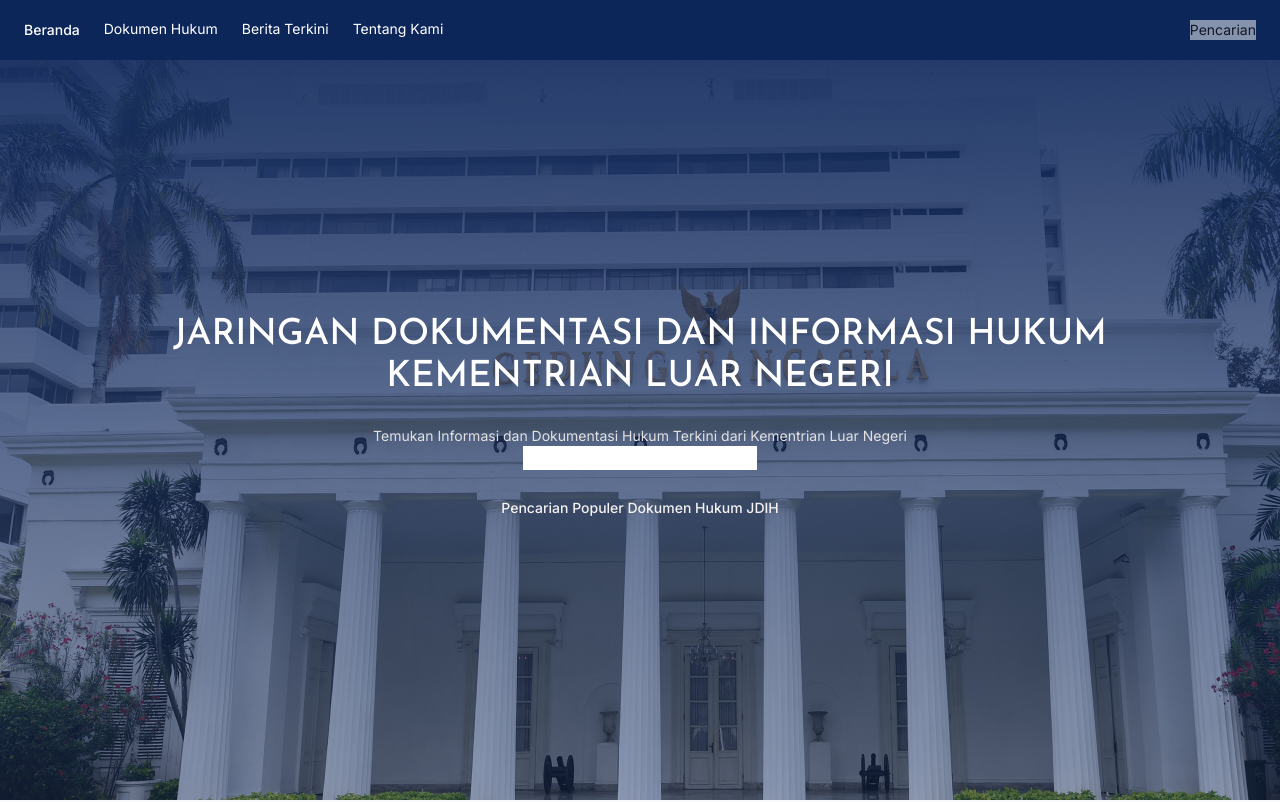
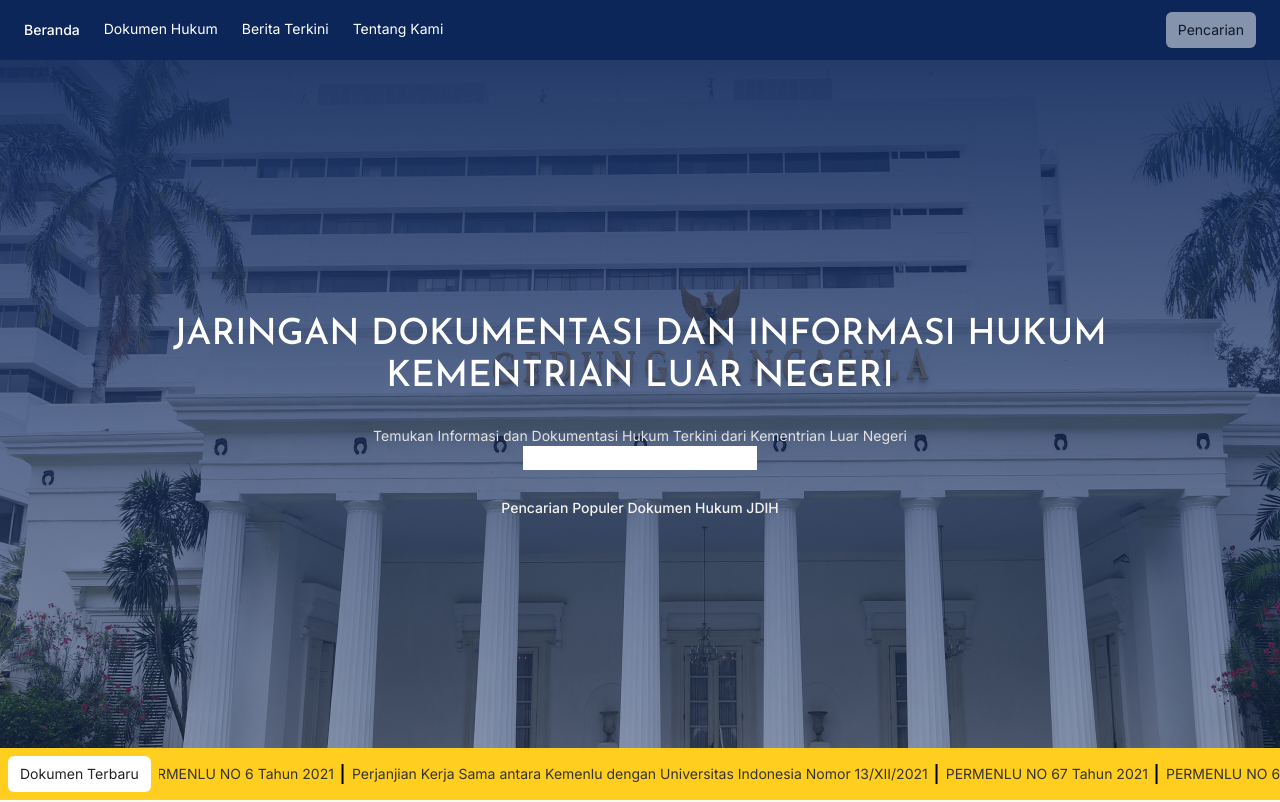
Before and after one commit to FelineJTD/jdih-kemlu, a Next.js app: page / in a window 1280 px wide. Shown: the top 802 px of the page. Built offline with nearby package versions, Linux system fonts and the light colour scheme.

Commit message:
add running text

```diff
--- a/assets/icons/social/icon-facebook.js
+++ b/assets/icons/social/icon-facebook.js
@@ -1,7 +1,7 @@
 export default function IconFacebook({ className }) {
   return (
     <svg width="24" height="24" viewBox="0 0 24 24" fill="none" xmlns="http://www.w3.org/2000/svg" className='group'>
-      <path fill-rule="evenodd" clip-rule="evenodd" d="M20.6111 19.6865C20.6111 20.2132 20.184 20.6402 19.6574 20.6402H15.2539V13.9485H17.5001L17.8364 11.3406H15.2539V9.67552C15.2539 8.92046 15.4636 8.40591 16.5464 8.40591L17.9274 8.4053V6.07284C17.6884 6.04105 16.8687 5.97004 15.9151 5.97004C13.924 5.97004 12.5609 7.18537 12.5609 9.41733V11.3406H10.3089V13.9485H12.5609V20.6402H4.28476C3.75792 20.6402 3.33105 20.2132 3.33105 19.6865V4.31382C3.33105 3.78705 3.75792 3.36011 4.28476 3.36011H19.6574C20.184 3.36011 20.6111 3.78705 20.6111 4.31382V19.6865Z" fill="white" className={className}/>
+      <path fillRule="evenodd" clipRule="evenodd" d="M20.6111 19.6865C20.6111 20.2132 20.184 20.6402 19.6574 20.6402H15.2539V13.9485H17.5001L17.8364 11.3406H15.2539V9.67552C15.2539 8.92046 15.4636 8.40591 16.5464 8.40591L17.9274 8.4053V6.07284C17.6884 6.04105 16.8687 5.97004 15.9151 5.97004C13.924 5.97004 12.5609 7.18537 12.5609 9.41733V11.3406H10.3089V13.9485H12.5609V20.6402H4.28476C3.75792 20.6402 3.33105 20.2132 3.33105 19.6865V4.31382C3.33105 3.78705 3.75792 3.36011 4.28476 3.36011H19.6574C20.184 3.36011 20.6111 3.78705 20.6111 4.31382V19.6865Z" fill="white" className={className}/>
     </svg>
   )
 }
--- a/pages/index.js
+++ b/pages/index.js
@@ -1,7 +1,14 @@
 import Head from 'next/head'
 import Image from 'next/image'
+import Link from 'next/link'
 
 export default function Home() {
+  const DokumenTerbaru = ['PERMENLU NO 67 Tahun 2021', 'PERMENLU NO 6 Tahun 2021', 'Perjanjian Kerja Sama antara Kemenlu dengan Universitas Indonesia Nomor 13/XII/2021']
+
+  const string_to_url = (string) => {
+    return string.toLowerCase().replace(/ /g, '-').replace(/[^\w-]+/g, '')
+  }
+
   return (
     <div>
       <Head>
@@ -24,6 +31,43 @@
             <p className='text-neutral-200'>Temukan Informasi dan Dokumentasi Hukum Terkini dari Kementrian Luar Negeri</p>
             <input type='text' className='mb-7' />
             <p className='font-medium mb-7 text-neutral-100'>Pencarian Populer Dokumen Hukum JDIH</p>
+            <div className='absolute bottom-0 flex bg-secondary-400 w-full py-2 text-neutral-700'>
+              <button className='whitespace-nowrap buttonWhite mx-2'>Dokumen Terbaru</button>
+              <div className='overflow-hidden'>
+                <div className='flex w-fit h-full items-center animate-scrollLeft hover:[animation-play-state:paused] justify-around'>
+                  <div className='flex justify-around w-1/3'>
+                    { DokumenTerbaru.map((dokumen, index) => {
+                        return (
+                          <Link href={'/dokumen/' + string_to_url(dokumen)} key={index}>
+                            <a className='whitespace-nowrap border-r-2 border-black pr-2 mr-2'>{dokumen}</a>
+                          </Link>
+                        )
+                      }
+                    )}
+                  </div>
+                  <div className='flex justify-around w-1/3'>
+                    { DokumenTerbaru.map((dokumen, index) => {
+                        return (
+                          <Link href={'/dokumen/' + string_to_url(dokumen)} key={index}>
+                            <a className='whitespace-nowrap border-r-2 border-black pr-2 mr-2'>{dokumen}</a>
+                          </Link>
+                        )
+                      }
+                    )}
+                  </div>
+                  <div className='flex justify-around w-1/3'>
+                    { DokumenTerbaru.map((dokumen, index) => {
+                        return (
+                          <Link href={'/dokumen/' + string_to_url(dokumen)} key={index}>
+                            <a className='whitespace-nowrap border-r-2 border-black pr-2 mr-2'>{dokumen}</a>
+                          </Link>
+                        )
+                      }
+                    )}
+                  </div>
+                </div>
+              </div>
+            </div>
           </div>
         </section>
       </main>
--- a/styles/globals.css
+++ b/styles/globals.css
@@ -67,7 +67,7 @@
   line-height: 20px;
 }
 
-a, p {
+a, p, button {
   font-size: 14px;
   line-height: 20px;
 }
@@ -97,12 +97,13 @@
     font-size: 12px;
     line-height: 16px;
   }
-  a, p {
+  a, p, button {
     font-size: 10px;
     line-height: 16px;
   }
 }
 
+/* PADDING */
 .defaultPaddingX {
   @apply px-20 xl:px-[10%];
 }
@@ -113,6 +114,15 @@
 
 .defaultPadding {
   @apply defaultPaddingX defaultPaddingY;
+}
+
+/* BUTTON */
+button, .button {
+  @apply rounded-md py-2 px-3 duration-100 ease-in-out;
+}
+
+.buttonWhite {
+  @apply bg-white text-neutral-800 enabled:hover:bg-neutral-200;
 }
 
 /* UNDERLINE ANIMATION */
--- a/tailwind.config.js
+++ b/tailwind.config.js
@@ -61,6 +61,15 @@
         'mengubah': '#36A5B2',
         'diubah': '#FF6600',
       },
+      keyframes: {
+        scrollLeft: {
+          '0%': { transform: 'translateX(0)' },
+          '100%': { transform: 'translateX(-33.33%)' },
+        },
+      },
+      animation: {
+        scrollLeft: 'scrollLeft 24s linear infinite',
+      }
     },
   },
   plugins: [],
```
